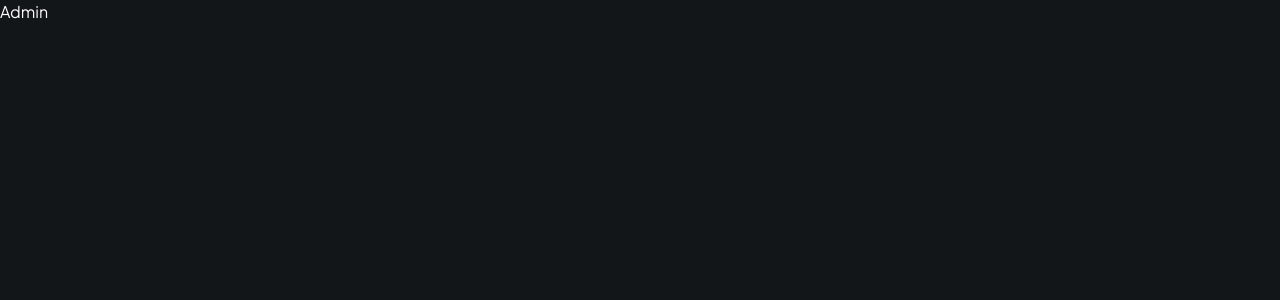
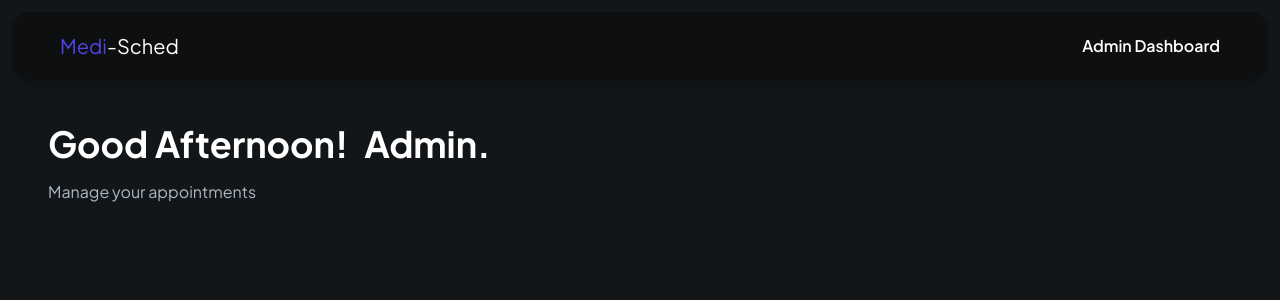
Before and after one commit to ayobaj/medi-sched, a Next.js app: page /admin in a window 1280 px wide. Shown: the top 300 px of the page. Built offline with nearby package versions, Linux system fonts and the light colour scheme.

Commit message:
statcard component for the admin and passed in necessary props

```diff
--- a/app/admin/page.tsx
+++ b/app/admin/page.tsx
@@ -1,10 +1,68 @@
+import StatCard from "@/components/StatCard";
 
 
 
 const Admin = () => {
+
+    const getTimeOfDayMessage = () => {
+        const now = new Date();
+        const hours = now.getHours();
+
+        if (hours < 12) {
+            return "Good Morning!";
+        } else if (hours < 18) {
+            return "Good Afternoon!";
+        } else {
+            return "Good Evening!";
+        }
+    };
+
+
+
     return (
-        <div>
-            Admin
+        <div className="mx-auto flex max-w-7xl flex-col space-y-14">
+            <header className="admin-header">
+                <div className="flex text-xl">
+                    <span className="text-indigo-600">Medi</span>
+                    <span className="text-white">-Sched</span>
+                </div>
+
+                <p className="text-16-semibold">Admin Dashboard</p>
+            </header>
+
+            <main className="admin-main">
+                <section className="w-full space-y-4">
+                    <div className="flex items-center space-x-4 header">
+                        <h1 className="">{getTimeOfDayMessage()}</h1>
+                        <span>Admin.</span>
+                    </div>
+
+                    <p className="text-dark-700">Manage your appointments</p>
+                </section>
+
+                <section className="admin-start">
+                    <StatCard
+                        type="appointments"
+                        count={5}
+                        label="Scheduled appointments"
+                        icon="/assets/icons/appointments.svg"
+                    />
+
+                    <StatCard
+                        type="pending"
+                        count={10}
+                        label="Pending appointments"
+                        icon="/assets/icons/pending.svg"
+                    />
+
+                    <StatCard
+                        type="cancelled"
+                        count={2}
+                        label="Cancelled appointments"
+                        icon="/assets/icons/cancelled.svg"
+                    />
+                </section>
+            </main>
         </div>
     )
 }
--- /dev/null
+++ b/components/StatCard.tsx
@@ -0,0 +1,18 @@
+
+
+interface StatCardProps {
+    type: 'appointments' | 'pending' | 'cancelled',
+    count: number,
+    label: string,
+    icon:string
+}
+
+const StatCard = ({count = 0, label, icon, type }: StatCardProps) => {
+    return (
+        <div>
+
+        </div>
+    )
+}
+
+export default StatCard
```
